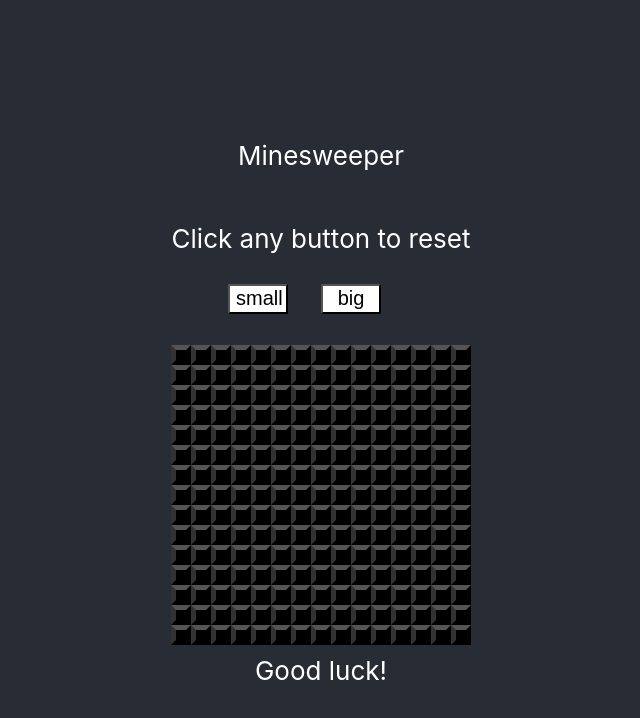
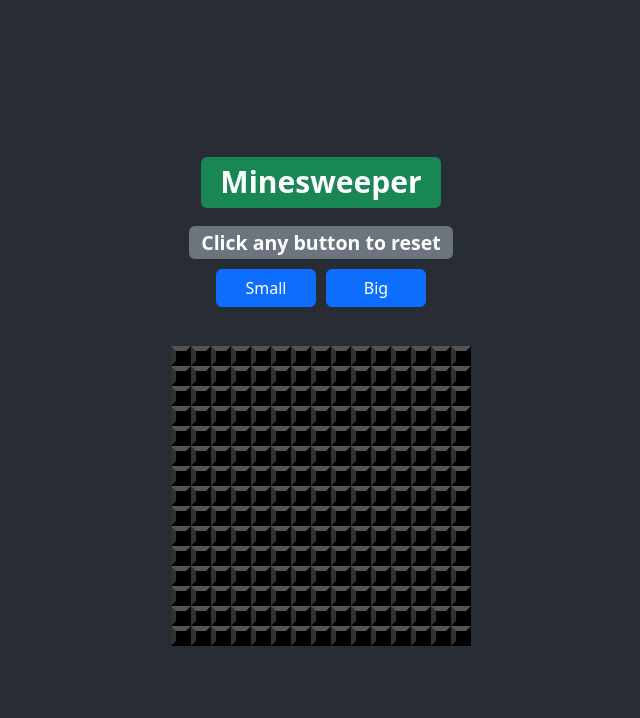
Before and after one commit to devj1988/minesweeper, a React (Create React App) app: page / in a window 1280 px wide. Shown: the top 718 px of the page, without its empty margins (319-959 px from the left). Built offline with nearby package versions, Linux system fonts and the light colour scheme.

Commit message:
added react elements

```diff
--- a/package.json
+++ b/package.json
@@ -11,7 +11,9 @@
     "@types/node": "^16.18.50",
     "@types/react": "^18.2.21",
     "@types/react-dom": "^18.2.7",
+    "bootstrap": "^5.3.2",
     "react": "^18.2.0",
+    "react-bootstrap": "^2.9.0",
     "react-dom": "^18.2.0",
     "react-scripts": "5.0.1",
     "typescript": "^4.9.5",
@@ -23,8 +25,8 @@
     "test": "react-scripts test",
     "eject": "react-scripts eject",
     "lint": "eslint . --ext .tsx .ts",
-    "predeploy" : "npm run build",
-    "deploy" : "gh-pages -d build"
+    "predeploy": "npm run build",
+    "deploy": "gh-pages -d build"
   },
   "eslintConfig": {
     "extends": [
--- a/src/App.tsx
+++ b/src/App.tsx
@@ -1,6 +1,8 @@
 import React from 'react';
 import './App.css';
 import { Grid } from './Grid'
+import 'bootstrap/dist/css/bootstrap.css';
+import Badge from 'react-bootstrap/Badge';
 
 function App() {
 
@@ -8,8 +10,8 @@ function App() {
   return (
     <div className="App">
       <header className="App-header">
-        <p>Minesweeper</p>
-        <p>Click any button to reset</p>
+        <h1><Badge bg="success">Minesweeper</Badge></h1>
+        <Badge bg="secondary" style={{marginTop: "10px", marginBottom: "10px"}}>Click any button to reset</Badge>
         <Grid></Grid>
       </header>
     </div>
--- a/src/Box.tsx
+++ b/src/Box.tsx
@@ -17,7 +17,7 @@ export function Box(props: BoxProps) {
         classes = "grid-square-hide";
     }
 
-    return <div className={classes} style={{width: 20, height: 20, fontSize: "15px"}} onClick={props.onClick}>
+    return <div className={classes} style={{width: 20, height: 20, fontSize: "10px"}} onClick={props.onClick}>
         {content}
         </div>
 }
--- a/src/Grid.tsx
+++ b/src/Grid.tsx
@@ -1,5 +1,7 @@
 import { useCallback, useState, ReactElement } from "react";
 import { Box } from "./Box";
+import Button from 'react-bootstrap/Button';
+
 
 const sizes = {
     "small": {
@@ -135,7 +137,6 @@ export function Grid() {
         grid.push(gridrow)
         for (let col = 0; col < cols; col ++) {
             grid[row].push(<Box value={gridState[row][col]} onClick={() => reveal(row, col)}/>)
-            // grid[row].push(<div className={"grid-square"}>{gridState[row][col]}</div>)
         }
     }
 
@@ -172,20 +173,14 @@ export function Grid() {
 
     return (
         <>
-            <span>
-                <button className="button-size" onClick={()=>reset('small')}>small</button>
-                <span style={{width: "20px"}}/>
-                <button className="button-size" onClick={()=>reset('big')}>big</button>
-            </span>
+            <div style={{display: "flex"}}>
+                <Button style={{width: "100px", marginRight: "10px"}} variant="primary" onClick={()=>reset('small')}>Small</Button>
+                <Button style={{width: "100px"}} variant="primary" onClick={()=>reset('big')}>Big</Button>
+            </div>
             <br/>
             <div className={gridClass}>
                 {grid}
             </div>
-            <div style={{marginTop:"10px"}}>
-                {gameOver ? (victory === true? "You win!" : "You lose!")
-                    : "Good luck!"
-                }
-            </div>
         </>
     );
 }
```
Also changed, not shown: 1 other file (tests, documents, lock files or other folders).
